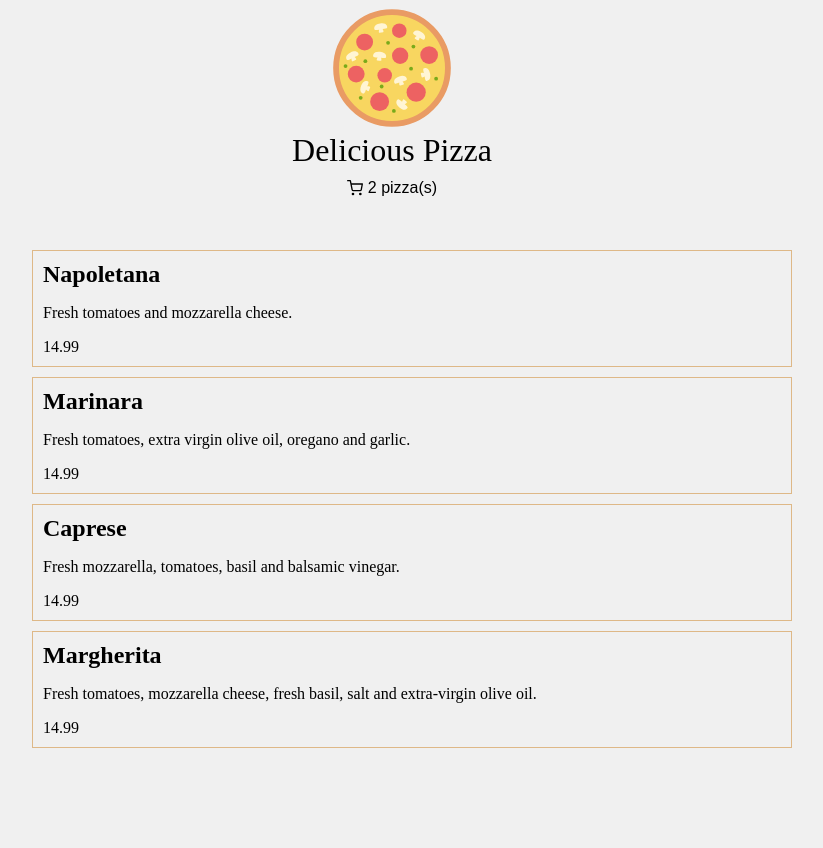
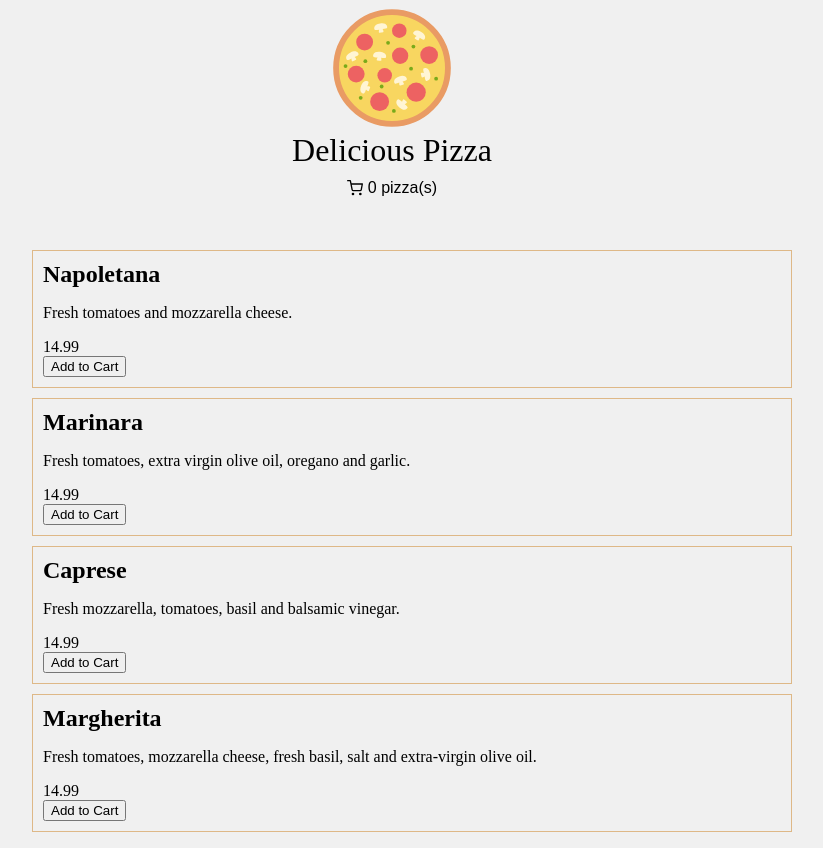
Before and after one commit to MScheltjens/Pizza-listing-TS-demo-react, a React (Vite) app: page / in a window 1280 px wide. Shown: the whole page, without its empty margins (248-1071 px from the left). Before the commit the page ends 800 px from the top, so only its background shows below. Built offline with nearby package versions, Linux system fonts and the light colour scheme.

Commit message:
general state implemented

```diff
--- a/src/App.tsx
+++ b/src/App.tsx
@@ -3,9 +3,11 @@ import Pizza from "./components/Pizza";
 import Cart from "./components/Cart";
 import AppCSS from "./App.module.css";
 import PizzaSVG from "./svg/pizza.svg";
+import AppStateProvider from "./components/AppState";
 
 const App = () => {
   return (
+    <AppStateProvider>
       <div className={AppCSS.container}>
         <div className={AppCSS.header}>
           <img src={PizzaSVG} alt="svg pizza logo" width={120} height={120} />
@@ -18,6 +20,7 @@ const App = () => {
           })}
         </ul>
       </div>
+    </AppStateProvider>
   );
 };
 
--- /dev/null
+++ b/src/components/AppState.tsx
@@ -0,0 +1,46 @@
+import { createContext, useContext, useState } from "react";
+
+interface Props {
+  children: JSX.Element;
+}
+
+interface AppStateValue {
+  cart: {
+    items: { id: number; name: string; price: number; quantity: number }[];
+  };
+}
+
+const defaultStateValue: AppStateValue = {
+  cart: {
+    items: [],
+  },
+};
+
+export const AppStateContext = createContext(defaultStateValue);
+
+export const AppSetStateContext = createContext<
+  React.Dispatch<React.SetStateAction<AppStateValue>> | undefined
+>(undefined);
+
+export const useSetState = () => {
+  const setState = useContext(AppSetStateContext);
+  if (!setState) {
+    throw new Error(
+      "useSetState was called outside of the AppSetStateContext provider"
+    );
+  }
+  return setState;
+};
+
+const AppStateProvider: React.FC<Props> = ({ children }) => {
+  const [state, setState] = useState(defaultStateValue);
+  return (
+    <AppStateContext.Provider value={state}>
+      <AppSetStateContext.Provider value={setState}>
+        {children}
+      </AppSetStateContext.Provider>
+    </AppStateContext.Provider>
+  );
+};
+
+export default AppStateProvider;
--- a/src/components/Cart.tsx
+++ b/src/components/Cart.tsx
@@ -1,6 +1,7 @@
 import React from "react";
 import { FiShoppingCart } from "react-icons/fi";
 import CartCSS from "./Cart.module.css";
+import { AppStateContext } from "./AppState";
 
 interface Props {}
 
@@ -17,13 +18,16 @@ class Cart extends React.Component<Props, State> {
   }
 
   handleClick = (e: React.MouseEvent<HTMLButtonElement, MouseEvent>) => {
-    if ((e.target as HTMLElement).nodeName === "SPAN") {
-      e.target as HTMLSpanElement;
-    }
+    // if ((e.target as HTMLElement).nodeName === 'SPAN') {
+    //   (e.target as HTMLSpanElement).;
+    // }
     this.setState((prevState) => ({ isOpen: !prevState.isOpen }));
   };
 
   render() {
+    return (
+      <AppStateContext.Consumer>
+        {(state) => {
           return (
             <div className={CartCSS.cartContainer}>
               <button
@@ -32,7 +36,7 @@ class Cart extends React.Component<Props, State> {
                 onClick={this.handleClick}
               >
                 <FiShoppingCart />
-          <span>2 pizza(s)</span>
+                <span>{state.cart.items.length} pizza(s)</span>
               </button>
               <div
                 className={CartCSS.cartDropDown}
@@ -41,11 +45,19 @@ class Cart extends React.Component<Props, State> {
                 }}
               >
                 <ul>
-            <li>Napoletana</li>
-            <li>Marinara</li>
+                  {state.cart.items.map((item) => {
+                    return (
+                      <li key={item.id}>
+                        {item.name} &times; {item.quantity}
+                      </li>
+                    );
+                  })}
                 </ul>
               </div>
             </div>
+          );
+        }}
+      </AppStateContext.Consumer>
     );
   }
 }
--- a/src/components/Pizza.tsx
+++ b/src/components/Pizza.tsx
@@ -1,4 +1,5 @@
-import PizzaCss from "./Pizza.module.css";
+import PizzaCSS from "./Pizza.module.css";
+import { AppSetStateContext, useSetState } from "./AppState";
 
 interface Pizza {
   id: number;
@@ -11,12 +12,43 @@ interface Props {
   pizza: Pizza;
 }
 
-const Pizza: React.FC<Props> = ({ pizza: { name, description, price } }) => {
+const Pizza: React.FC<Props> = ({ pizza }) => {
+  const setState = useSetState();
+  const handleAddToCartClick = () => {
+    setState((state) => {
+      const itemExists = state.cart.items.find((item) => item.id === pizza.id);
+      return {
+        ...state,
+        cart: {
+          ...state.cart,
+          items: itemExists
+            ? state.cart.items.map((item) => {
+                if (item.id === pizza.id) {
+                  return { ...item, quantity: item.quantity + 1 };
+                }
+                return item;
+              })
+            : [
+                ...state.cart.items,
+                {
+                  id: pizza.id,
+                  name: pizza.name,
+                  price: pizza.price,
+                  quantity: 1,
+                },
+              ],
+        },
+      };
+    });
+  };
   return (
-    <li className={PizzaCss.container}>
-      <h2>{name}</h2>
-      <p>{description}</p>
-      <p>{price}</p>
+    <li className={PizzaCSS.container}>
+      <h2>{pizza.name}</h2>
+      <p>{pizza.description}</p>
+      <p>{pizza.price}</p>
+      <button type="button" onClick={handleAddToCartClick}>
+        Add to Cart
+      </button>
     </li>
   );
 };
```
Lines whose indentation alone changed are shown as unchanged.
